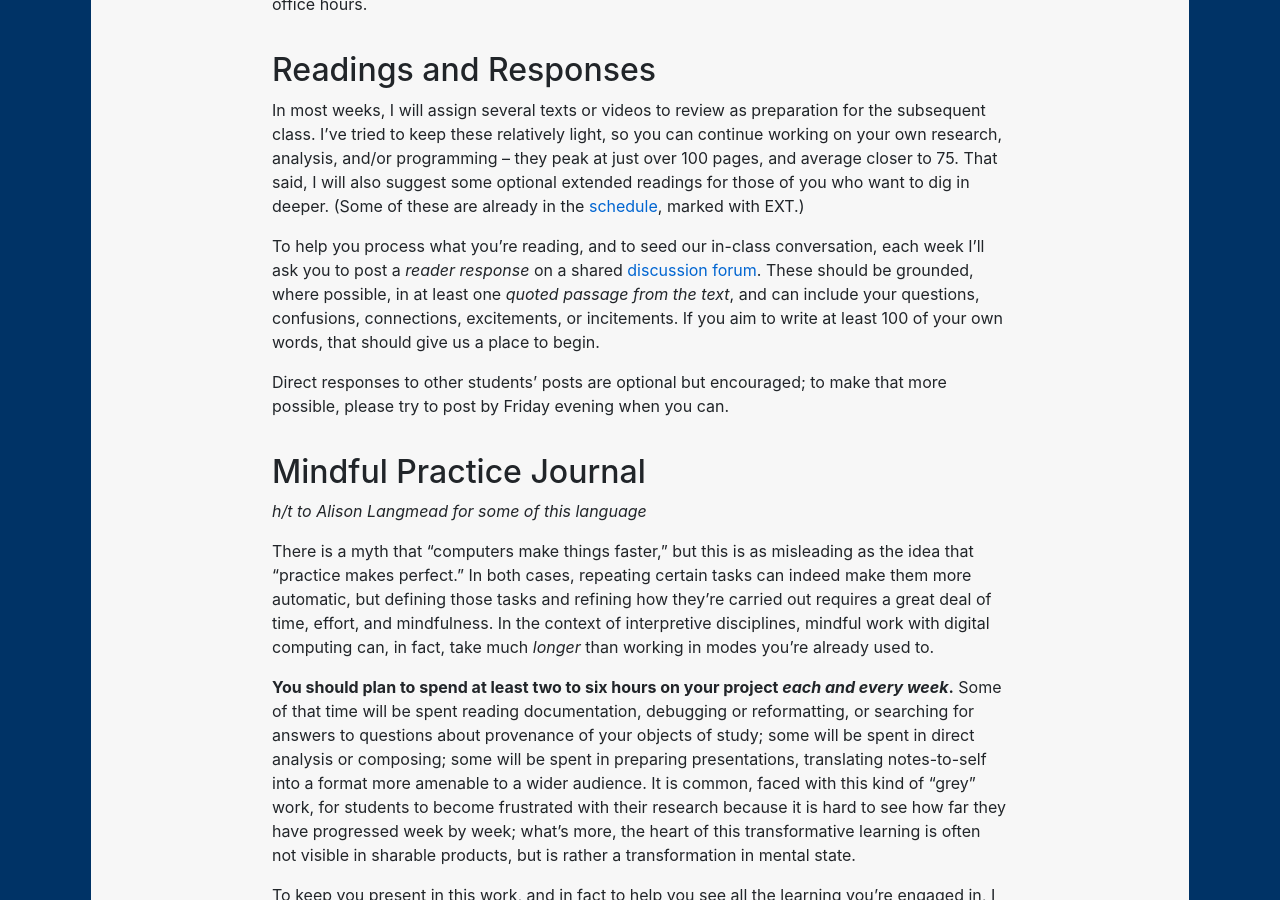
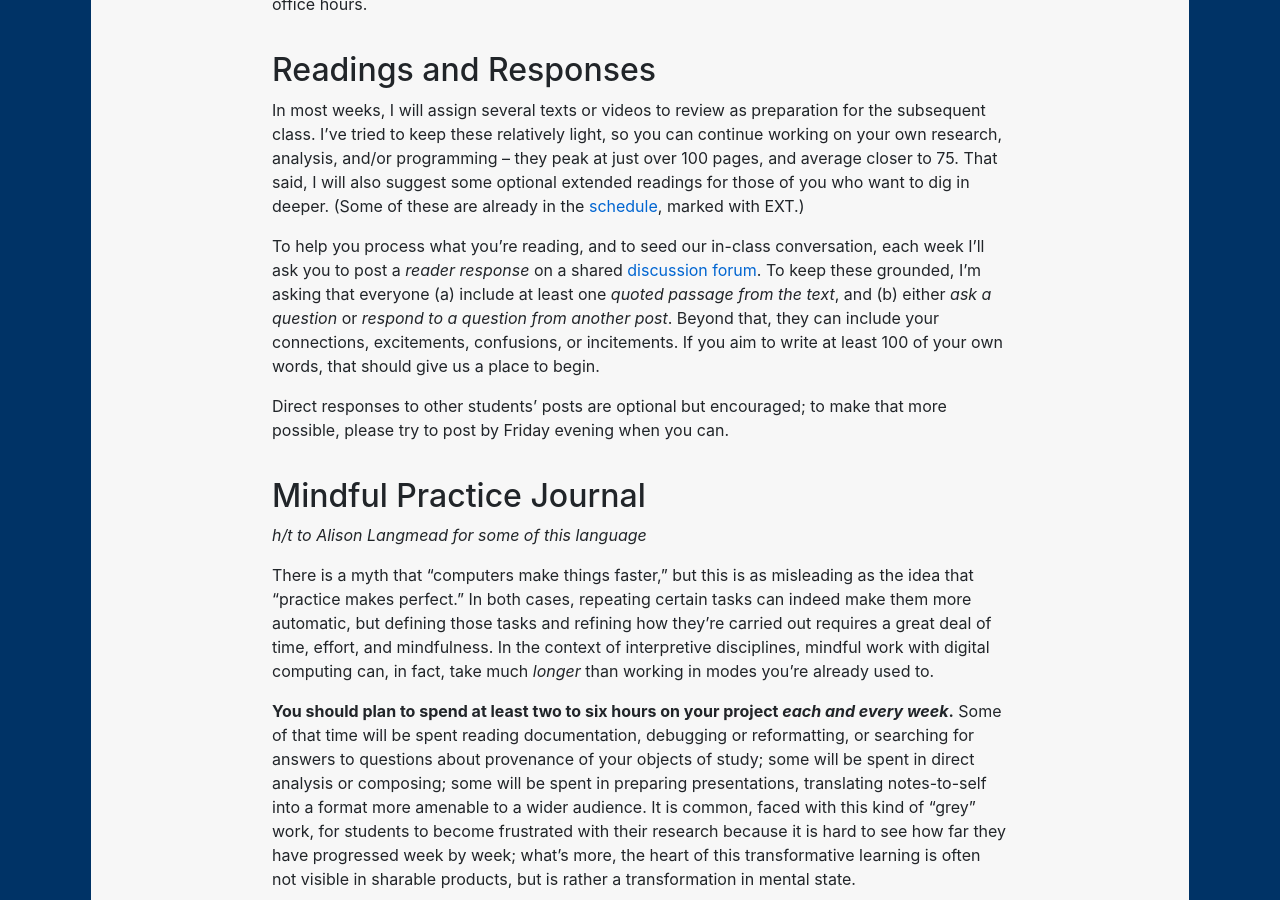
Before and after one commit to benmiller314/dsam2025fall, a Jekyll site: the page built from projects.md, in a window 1280 px wide and 900 px high, scrolled down 589 px. Built offline with Jekyll 4.4.1, drawn with Linux system fonts in a browser that asks for light colours; our own code applies the rules of GitHub Pages for plain Markdown files.

Commit message:
require a question or reply
in addition to the quotation

```diff
--- a/projects.md
+++ b/projects.md
@@ -9,7 +9,7 @@ We'll generally reserve some time in class to collectively troubleshoot your ind
 ## Readings and Responses
 In most weeks, I will assign several texts or videos to review as preparation for the subsequent class. I've tried to keep these relatively light, so you can continue working on your own research, analysis, and/or programming – they peak at just over 100 pages, and average closer to 75. That said, I will also suggest some optional extended readings for those of you who want to dig in deeper. (Some of these are already in the [schedule](schedule), marked with EXT.)
 
-To help you process what you're reading, and to seed our in-class conversation, each week I'll ask you to post a _reader response_ on a shared [discussion forum]({{site.repo_url}}/discussions). These should be grounded, where possible, in at least one _quoted passage from the text_, and can include your questions, confusions, connections, excitements, or incitements. If you aim to write at least 100 of your own words, that should give us a place to begin.
+To help you process what you're reading, and to seed our in-class conversation, each week I'll ask you to post a _reader response_ on a shared [discussion forum]({{site.repo_url}}/discussions). To keep these grounded, I'm asking that everyone (a) include at least one _quoted passage from the text_, and (b) either _ask a question_ or _respond to a question from another post_. Beyond that, they can include your connections, excitements, confusions, or incitements. If you aim to write at least 100 of your own words, that should give us a place to begin.
 
 Direct responses to other students' posts are optional but encouraged; to make that more possible, please try to post by Friday evening when you can.
 
```
